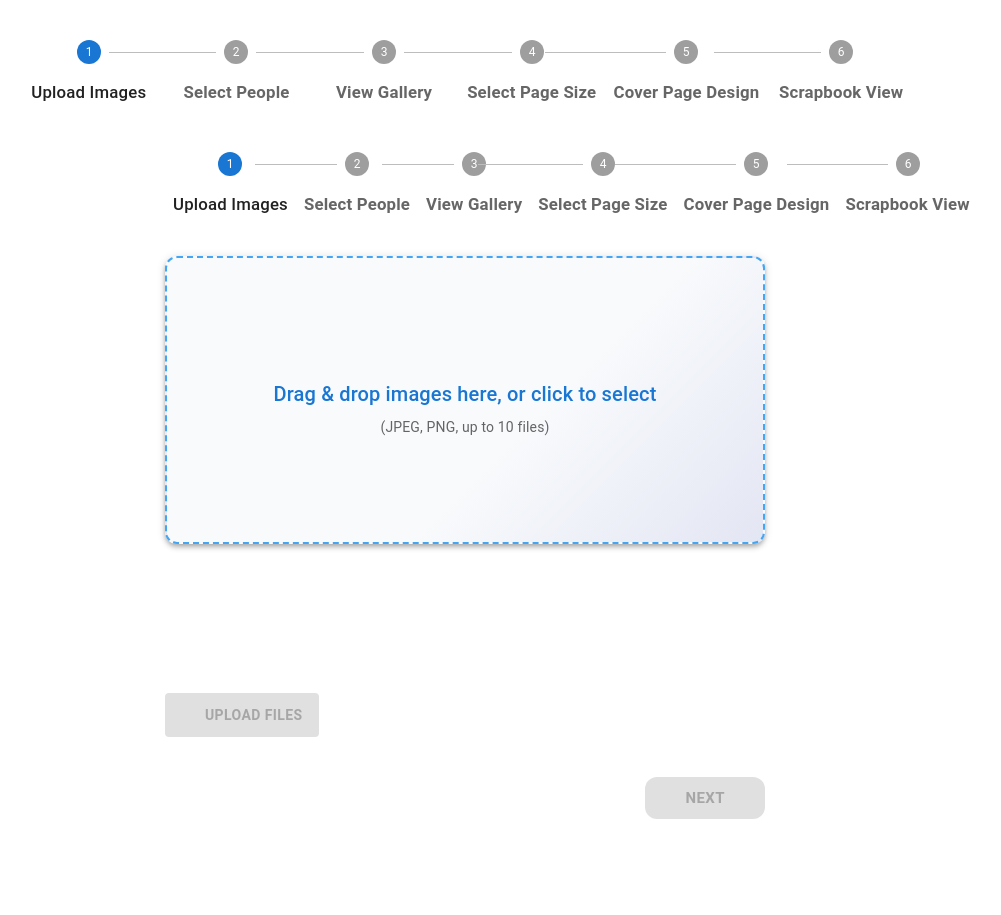
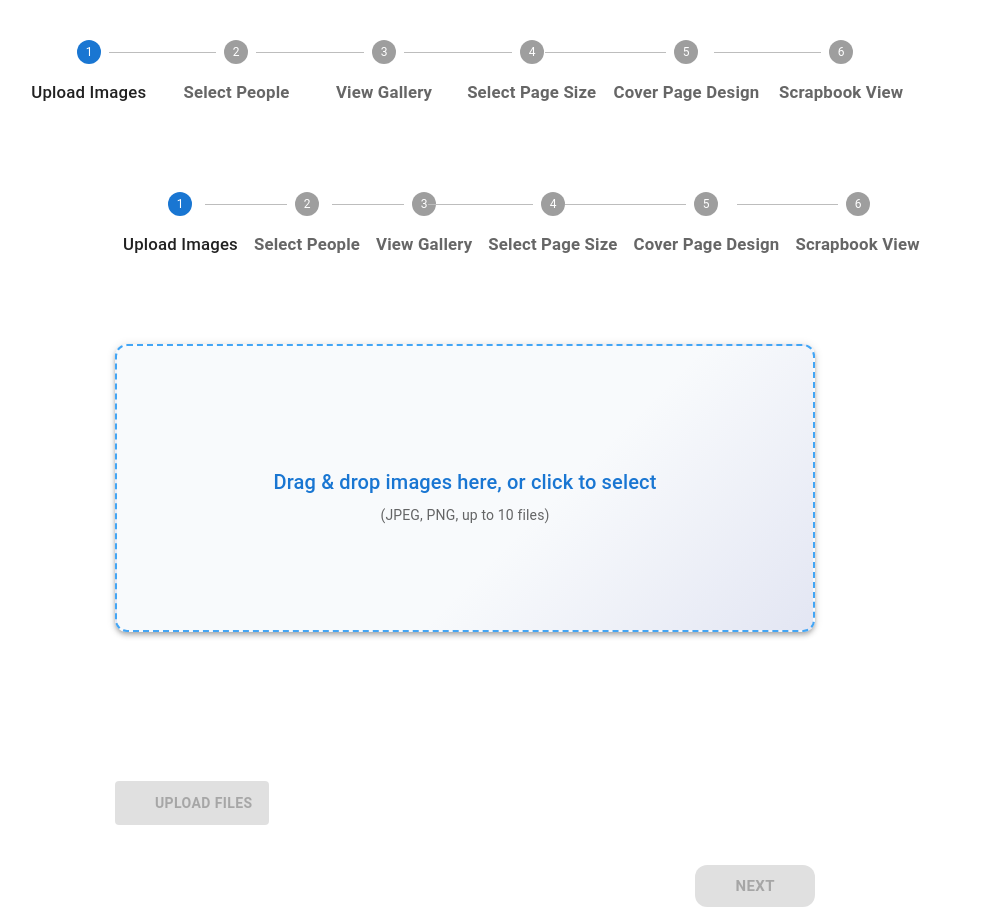
Before and after one commit to oykusahin/memomaker, a React (Create React App) app in the folder frontend/: page /upload in a window 1280 px wide. Shown: the whole page, without its empty margins (175-1176 px from the left). Before the commit the page ends 827 px from the top, so only its background shows below. Built offline with nearby package versions, Linux system fonts and the light colour scheme; some icons are missing.

Commit message:
Update the UI design of the upload page

```diff
--- a/frontend/src/pages/StepUpload.js
+++ b/frontend/src/pages/StepUpload.js
@@ -80,8 +80,24 @@ const StepUpload = () => {
   };
 
   return (
-    <Box sx={{ maxWidth: 600, mx: "auto", mt: 4 }}>
-      <StepperWrapper />
+    <Box sx={{ maxWidth: 700, mx: "auto", mt: 4 }}>
+      {/* Center and add spacing to the stepper */}
+      <Box sx={{ mb: 5, mt: 2, display: "flex", justifyContent: "center" }}>
+        <Paper
+          elevation={0}
+          sx={{
+            bgcolor: "transparent",
+            boxShadow: "none",
+            px: { xs: 0, sm: 2 },
+            py: 1,
+            width: "100%",
+            maxWidth: 700,
+            display: "flex",
+            justifyContent: "center",
+          }}>
+          <StepperWrapper />
+        </Paper>
+      </Box>
       <Paper
         elevation={4}
         onDragOver={(e) => e.preventDefault()}
```
